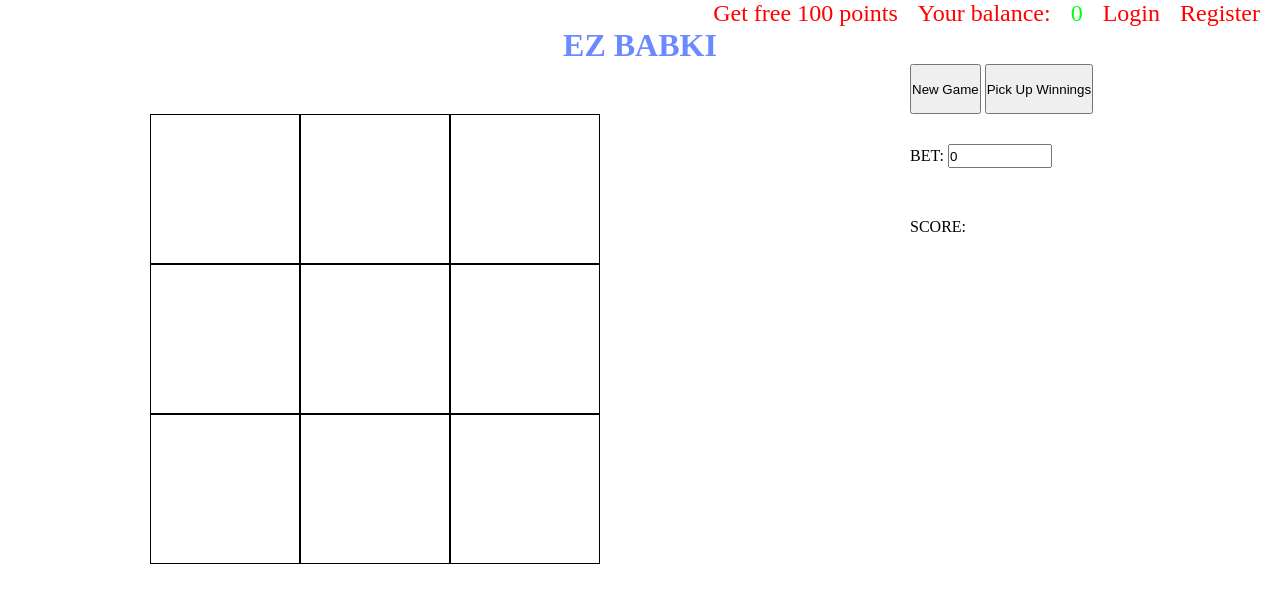
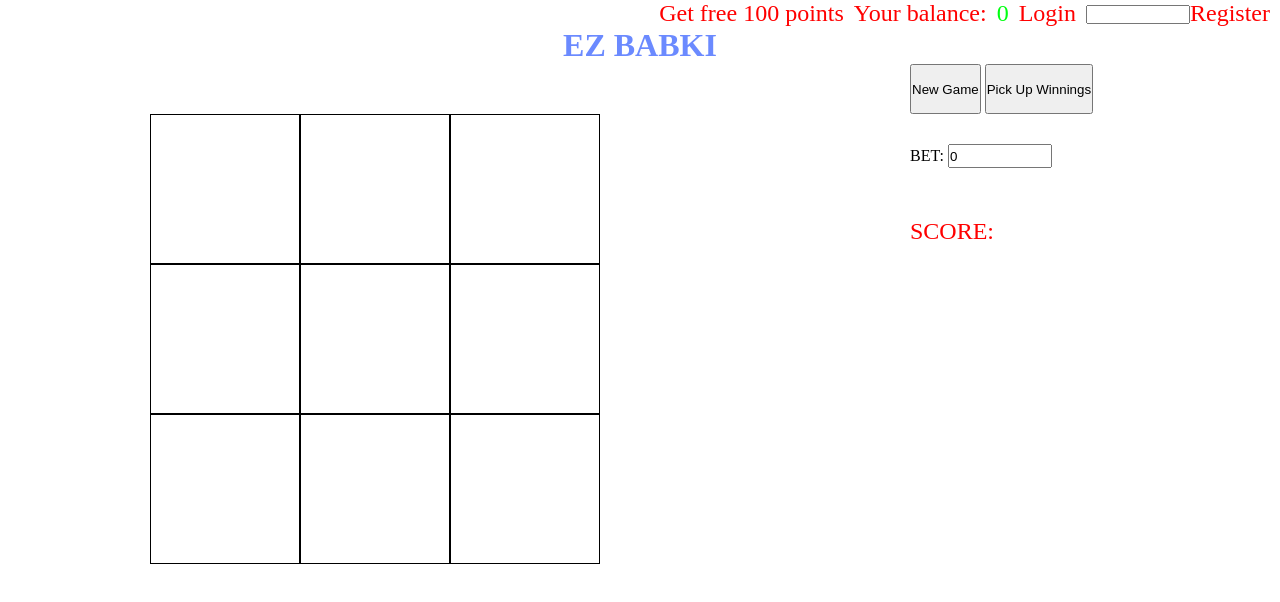
Before and after one commit to ez4navi/mines, a plain HTML site: page index.html in a window 1280 px wide. Drawn offline with Linux system fonts and the light colour scheme.

Commit message:
add login input

```diff
--- a/index.html
+++ b/index.html
@@ -2,7 +2,7 @@
 <html lang="ru">
 <head>
   <meta charset="UTF-8">
-  <title>BOMBER PRE-ALPHA 0.01</title>
+  <title>BOMBER PRE-ALPHA 0.02</title>
   <link rel="stylesheet" href="style.css" type="text/css">
 </head>
 <body>
@@ -11,7 +11,8 @@
     <p id="free">Get free 100 points</p>
     <p>Your balance: </p>
     <p id="balance"></p>
-    <p>Login</p>
+    <label for="login">Login</label>
+    <input type="text" id="login">
     <p>Register</p>
   </nav>
 </header>
--- a/style.css
+++ b/style.css
@@ -9,8 +9,8 @@ nav {
   justify-content: flex-end;
 }
 
-nav p {
-  margin-right: 20px;
+nav label, p {
+  margin-right: 10px;
   font-size: 1.5em;
   color: red;
 }
@@ -88,6 +88,13 @@ h1 {
   width: 100%;
 }
 
+#login {
+  max-height: 20px;
+  max-width: 100px;
+  height: 100%;
+  width: 100%;
+  margin-top: 5px;
+}
 input[type=number]::-webkit-inner-spin-button,
 input[type=number]::-webkit-outer-spin-button {
   -webkit-appearance: none;
```
